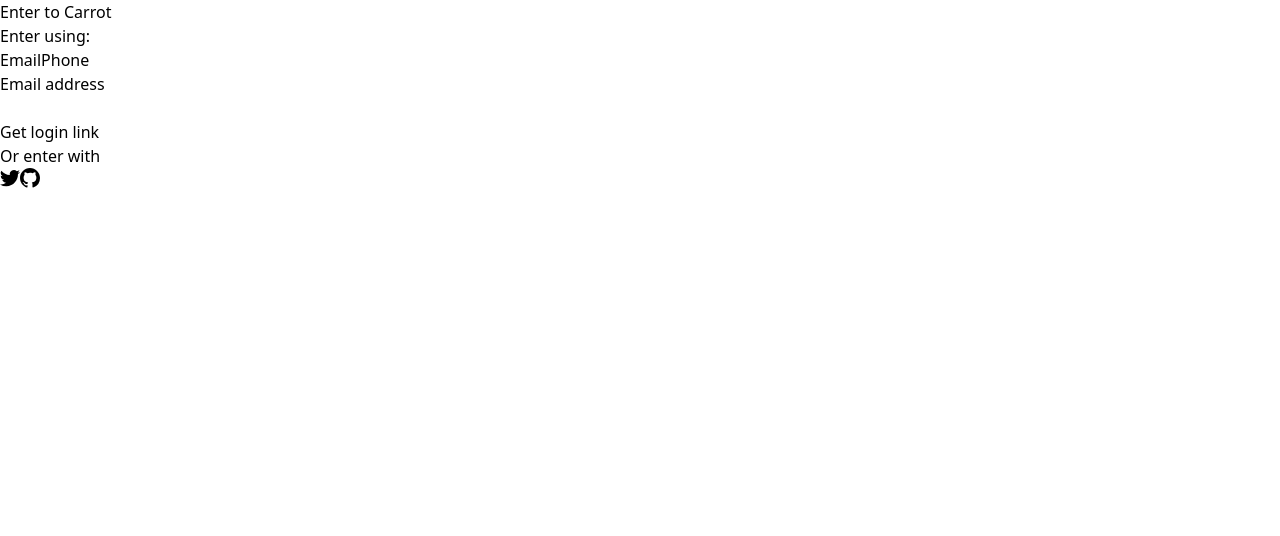
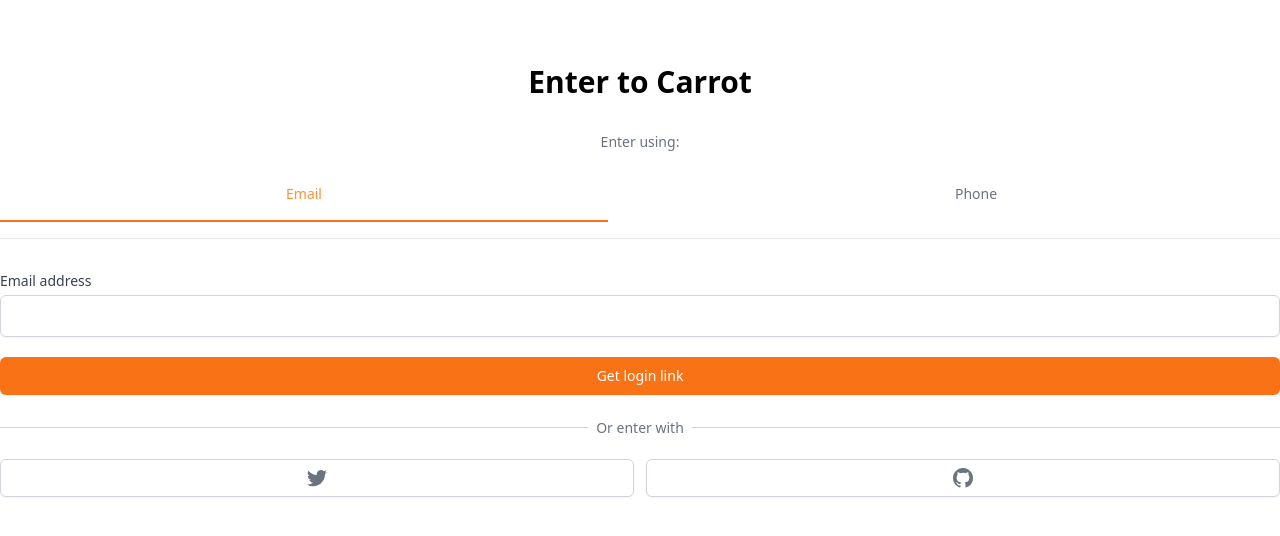
Before and after one commit to mdgarden/carrot-market, a Next.js app: page /enter in a window 1280 px wide. Shown: the top 536 px of the page. Built offline with nearby package versions, Linux system fonts and the light colour scheme.

Commit message:
auth part

```diff
--- a/package.json
+++ b/package.json
@@ -9,6 +9,7 @@
     "lint": "next lint"
   },
   "dependencies": {
+    "@tailwindcss/forms": "^0.5.2",
     "next": "12.1.0",
     "react": "17.0.2",
     "react-dom": "17.0.2"
--- a/pages/enter.tsx
+++ b/pages/enter.tsx
@@ -1,48 +1,87 @@
+import type { NextPage } from "next";
 import { useState } from "react";
 
-export default function Enter() {
+function cls(...classnames: string[]) {
+  return classnames.join(" ");
+}
+
+const Enter: NextPage = () => {
   const [method, setMethod] = useState<"email" | "phone">("email");
   const onEmailClick = () => setMethod("email");
   const onPhoneClick = () => setMethod("phone");
   return (
-    <div>
-      <h3>Enter to Carrot</h3>
-      <div>
-        <div>
-          <h5>Enter using:</h5>
-          <div>
-            <button onClick={onEmailClick}>Email</button>
-            <button onClick={onPhoneClick}>Phone</button>
+    <div className="mt-16">
+      <h3 className="text-center text-3xl font-bold">Enter to Carrot</h3>
+      <div className="mt-8">
+        <div className="flex flex-col items-center">
+          <h5 className="text-sm font-medium text-gray-500">Enter using:</h5>
+          <div className="mt-8 grid w-full grid-cols-2 gap-16 border-b pb-4">
+            <button
+              className={cls(
+                "border-b-2 pb-4 text-sm font-medium",
+                method === "email"
+                  ? "border-orange-500 text-orange-400"
+                  : "border-transparent text-gray-500 hover:text-gray-400"
+              )}
+              onClick={onEmailClick}
+            >
+              Email
+            </button>
+            <button
+              className={cls(
+                "border-b-2 pb-4 text-sm font-medium",
+                method === "phone"
+                  ? "border-orange-500 text-orange-400"
+                  : "border-transparent text-gray-500 hover:text-gray-400"
+              )}
+              onClick={onPhoneClick}
+            >
+              Phone
+            </button>
           </div>
         </div>
-        <form>
-          <label>
+        <form className="mt-8 flex flex-col">
+          <label className="text-sm font-medium text-gray-700">
             {method === "email" ? "Email address" : null}
             {method === "phone" ? "Phone number" : null}
           </label>
-          <div>
-            {method === "email" ? <input type="email" required /> : null}
+          <div className="mt-1">
+            {method === "email" ? (
+              <input
+                type="email"
+                className="w-full appearance-none rounded-md border border-gray-300 px-3 py-2 placeholder-gray-400 shadow-sm focus:border-orange-500 focus:outline-none"
+                required
+              />
+            ) : null}
             {method === "phone" ? (
-              <div>
-                <span>+82</span>
-                <input type="number" required />
+              <div className="flex rounded-md shadow-sm">
+                <span className="flex select-none items-center justify-center rounded-l-md border border-r-0 border-gray-300 bg-gray-50 px-3 text-sm text-gray-500">
+                  +82
+                </span>
+                <input
+                  type="number"
+                  className="w-full appearance-none rounded-md rounded-l-none border border-gray-300 px-3 py-2 placeholder-gray-400 shadow-sm focus:border-orange-500 focus:outline-none focus:ring-orange-500"
+                  required
+                />
               </div>
             ) : null}
           </div>
-          <button>
+          <button className="mt-5 rounded-md border border-transparent bg-orange-500 py-2 px-4 text-sm font-medium text-white shadow-sm hover:bg-orange-600 focus:outline-none focus:ring-orange-500">
             {method === "email" ? "Get login link" : null}
             {method === "phone" ? "Get one-time password" : null}
           </button>
         </form>
-        <div>
-          <div>
-            <div />
-            <div>
-              <span>Or enter with</span>
+        <div className="mt-8">
+          <div className="relative">
+            <div className="absolute w-full border-t border-gray-300" />
+            <div className="relative -top-3 text-center ">
+              <span className="bg-white px-2 text-sm text-gray-500">
+                Or enter with
+              </span>
             </div>
           </div>
-          <div>
-            <button>
+          <div className="mt-2 grid grid-cols-2 gap-3">
+            <button className="flex items-center justify-center rounded-md border border-gray-300 bg-white py-2 px-4 text-sm font-medium text-gray-500 shadow-sm hover:bg-gray-50">
               <svg
                 className="h-5 w-5"
                 aria-hidden="true"
@@ -52,7 +91,7 @@
                 <path d="M6.29 18.251c7.547 0 11.675-6.253 11.675-11.675 0-.178 0-.355-.012-.53A8.348 8.348 0 0020 3.92a8.19 8.19 0 01-2.357.646 4.118 4.118 0 001.804-2.27 8.224 8.224 0 01-2.605.996 4.107 4.107 0 00-6.993 3.743 11.65 11.65 0 01-8.457-4.287 4.106 4.106 0 001.27 5.477A4.073 4.073 0 01.8 7.713v.052a4.105 4.105 0 003.292 4.022 4.095 4.095 0 01-1.853.07 4.108 4.108 0 003.834 2.85A8.233 8.233 0 010 16.407a11.616 11.616 0 006.29 1.84" />
               </svg>
             </button>
-            <button>
+            <button className="flex items-center justify-center rounded-md border border-gray-300 bg-white py-2 px-4 text-sm font-medium text-gray-500 shadow-sm hover:bg-gray-50">
               <svg
                 className="h-5 w-5"
                 aria-hidden="true"
@@ -71,4 +110,6 @@
       </div>
     </div>
   );
-}
+};
+
+export default Enter;
--- a/tailwind.config.js
+++ b/tailwind.config.js
@@ -6,5 +6,5 @@
   theme: {
     extend: {},
   },
-  plugins: [],
+  plugins: [require("@tailwindcss/forms")],
 };
```
Also changed, not shown: pages/index.tsx (line endings or trailing spaces), 1 other file (tests, documents, lock files or other folders).
